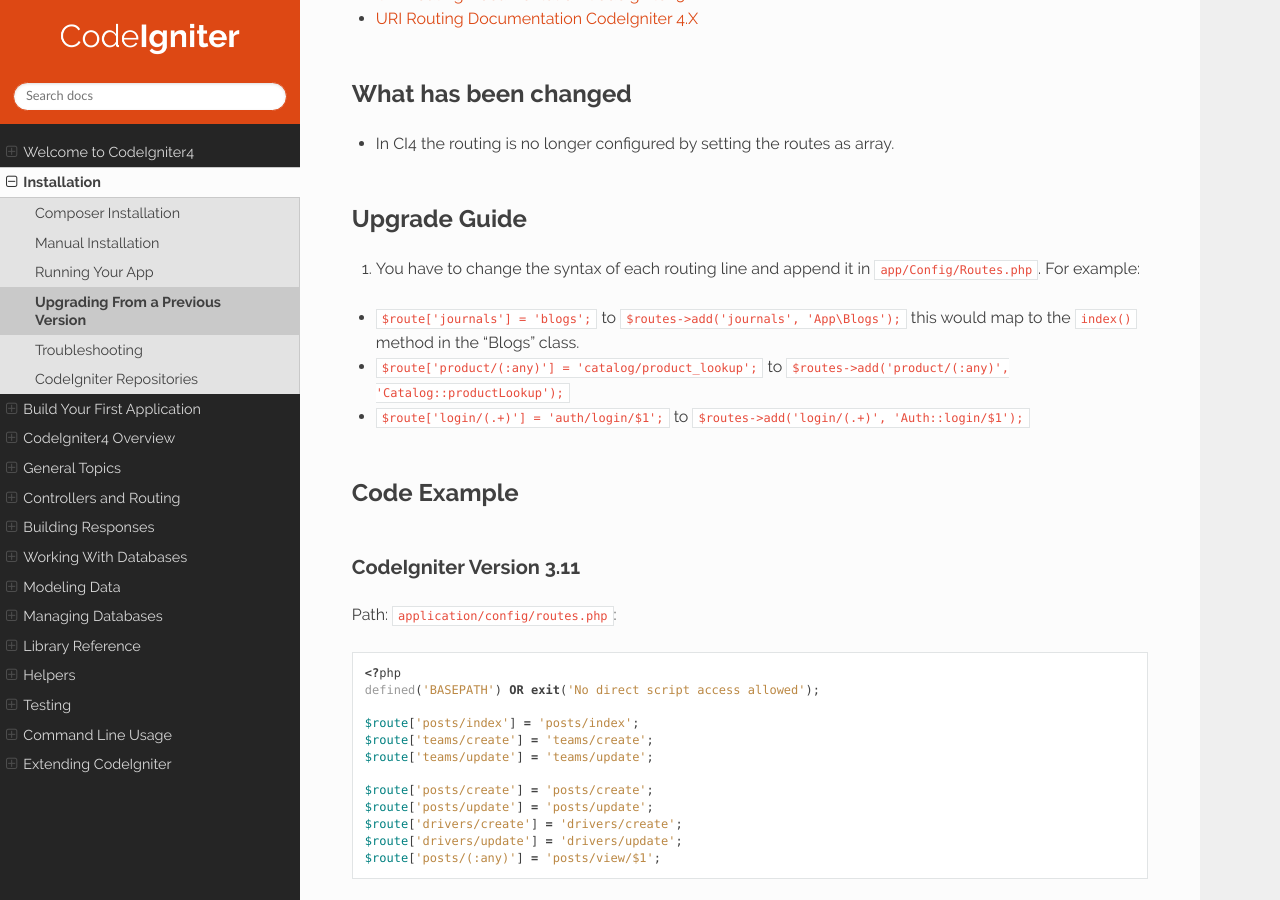
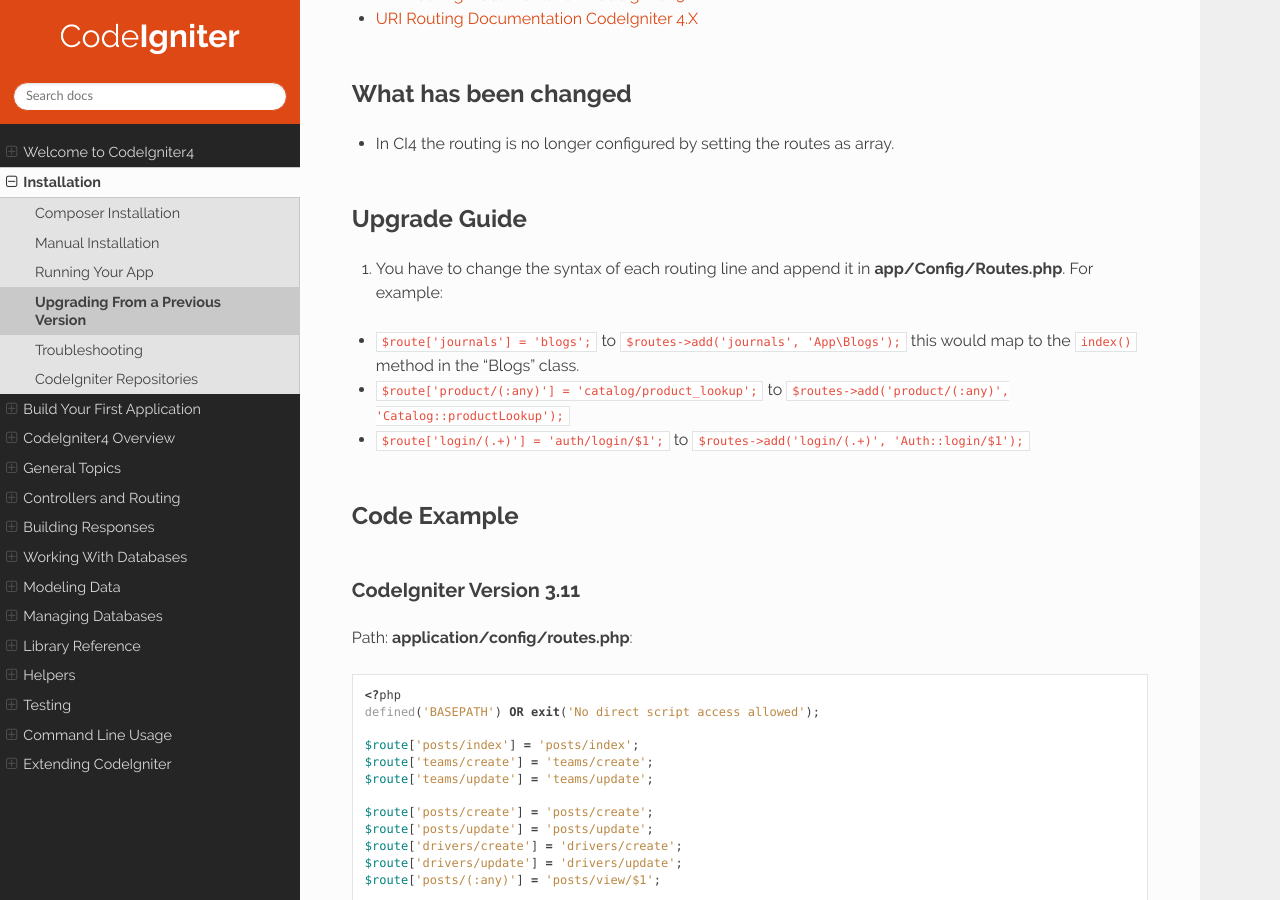
Before and after one commit to NEKOGET/ci4_user_guide_src, a Sphinx documentation site: the page built from source/installation/upgrade_routing.rst, in a window 1280 px wide and 900 px high, scrolled down 370 px. Built offline with Sphinx 7.4.7 and the Read the Docs theme 2.0.0, drawn with Linux system fonts in a browser that asks for light colours.

```diff
--- a/source/installation/upgrade_routing.rst
+++ b/source/installation/upgrade_routing.rst
@@ -19,7 +19,7 @@ What has been changed
 
 Upgrade Guide
 =============
-1. You have to change the syntax of each routing line and append it in ``app/Config/Routes.php``. For example:
+1. You have to change the syntax of each routing line and append it in **app/Config/Routes.php**. For example:
 
 - ``$route['journals'] = 'blogs';`` to ``$routes->add('journals', 'App\Blogs');`` this would map to the ``index()`` method in the "Blogs" class.
 - ``$route['product/(:any)'] = 'catalog/product_lookup';`` to ``$routes->add('product/(:any)', 'Catalog::productLookup');``
@@ -30,7 +30,7 @@ Code Example
 
 CodeIgniter Version 3.11
 ------------------------
-Path: ``application/config/routes.php``::
+Path: **application/config/routes.php**::
 
     <?php
     defined('BASEPATH') OR exit('No direct script access allowed');
@@ -47,7 +47,7 @@ Path: ``application/config/routes.php``::
 
 CodeIgniter Version 4.x
 -----------------------
-Path: ``app/Config/Routes.php``::
+Path: **app/Config/Routes.php**::
 
     <?php
 
```
